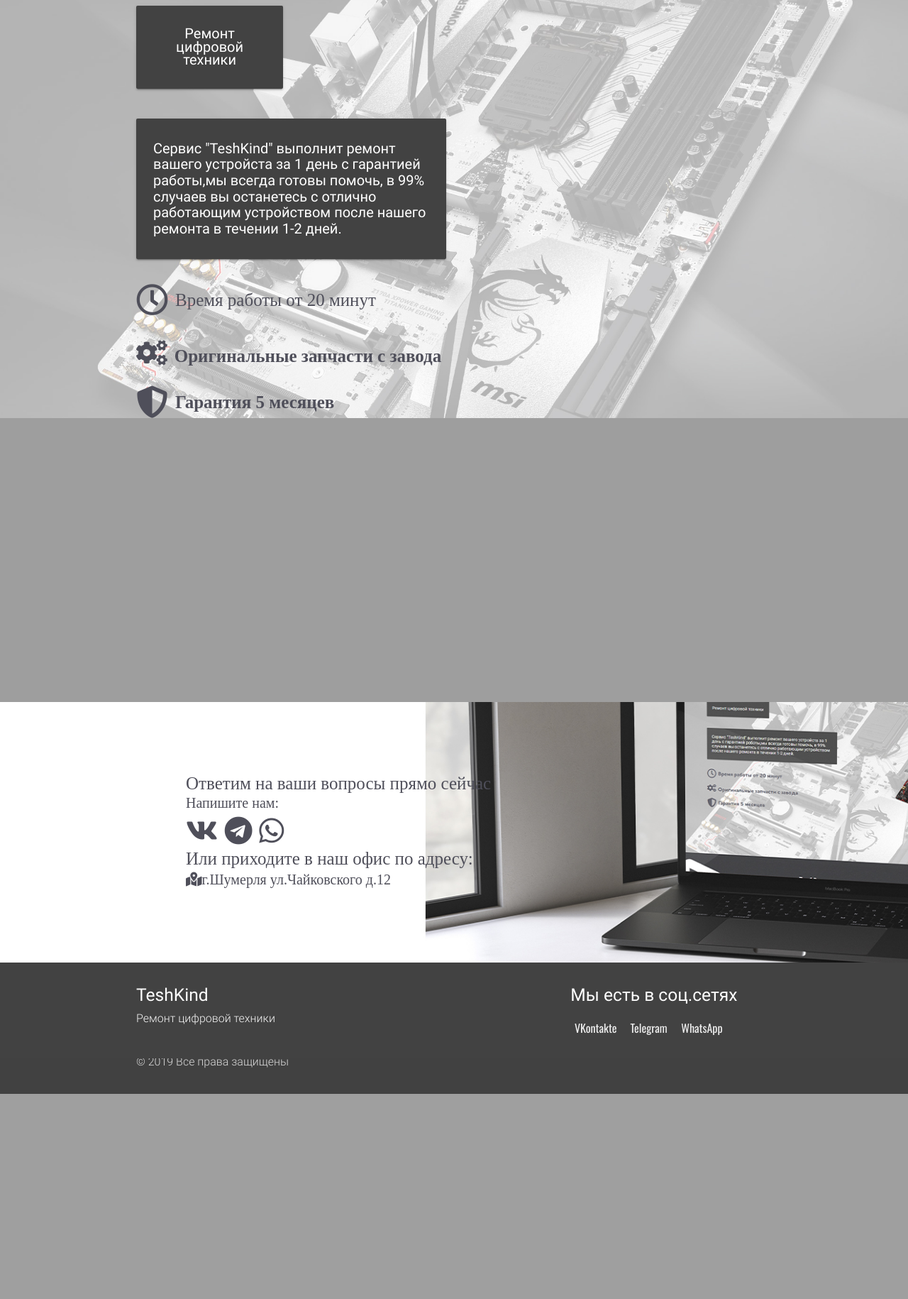
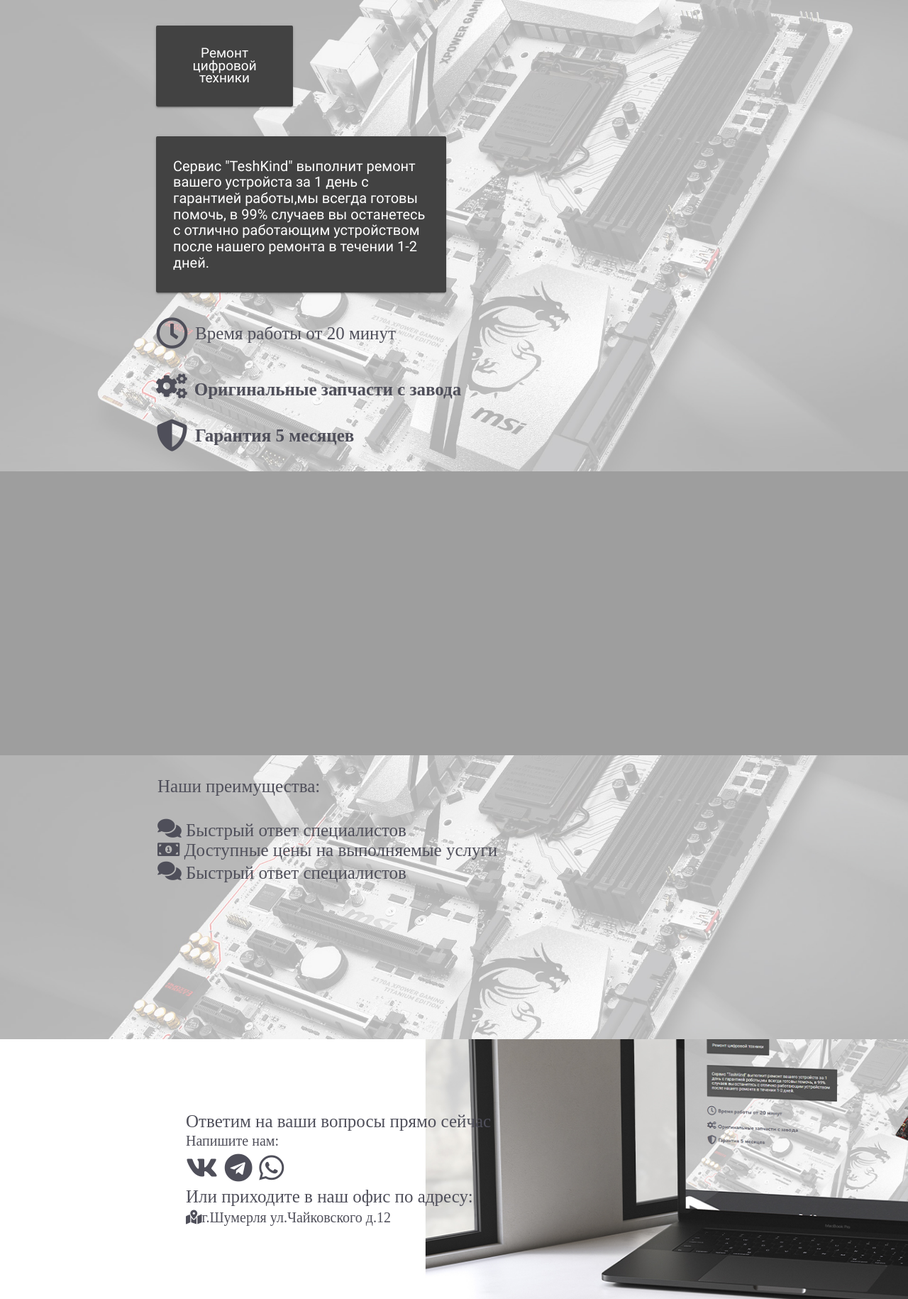
Before and after one commit to han0ki/ProjectTeshKind, a PHP site: page / in a window 1280 px wide. Shown: the part 64-1894 px from the top of the page at 71% size. Before the commit the page ends 1605 px from the top, so only its background shows below. Run offline with PHP 8.4, Linux system fonts and the light colour scheme; some libraries are stand-ins or nearby versions; some web fonts are replaced.

Commit message:
Add files via upload

```diff
--- a/css/style.css
+++ b/css/style.css
@@ -282,15 +282,36 @@ body {
 .icons{
   font-size:40px;
 }
-.sanya{
-  font-size:350px;
-  position:absolute;
-  color:white;
-  margin-top: -153px;
-  margin-left: -1305px;
+.prems{
+  position: relative;
+  background-position: center center;
+  background-size:  cover;
+  background-attachment:fixed;
+  background-repeat: no-repeat;
+  background-image: url('../img/mujik.jpg');
+  width: auto;
+  height: 400px;
 }
-
-
+.prem p{
+  font-size: 25px;
+  font-family: 'HouschkaRounded-Bold';
+  padding: 30px;
+}
+.prem span{
+  font-size: 25px;
+  font-family: 'HouschkaRounded-Bold';
+  padding: 30px;
+}
+.prem1 span{
+  font-size: 25px;
+  font-family: 'HouschkaRounded-Bold';
+  padding: 30px;
+}
+.prem2 span{
+  font-size: 25px;
+  font-family: 'HouschkaRounded-Bold';
+  padding: 30px;
+}
 
 
 
--- a/index.html
+++ b/index.html
@@ -35,8 +35,8 @@
       <ul id="nav-mobile" class="right hide-on-med-and-down">
         <li><a style="font-size:20px;width:100%;" href="index.html">Главная</a></li>
         <li><a style="font-size:20px;width:100%;" href="Onas.html">О нас</a></li>
-        <li><a style="font-size:20px;width:100%;" href="zayavka.html">Заявка на ремонт</a></li>
-        <li><a style="font-size:20px;width:100%;" href="svyaz.html">Связаться со специалистом</a></li>
+        <li><a style="font-size:20px;width:100%;" href="svyaz.html">Заявка на ремонт</a></li>
+        <li><a style="font-size:20px;width:100%;" href="forma.html">Связаться со специалистом</a></li>
       </ul>
 <ul class="side-nav" id="mobile-demo">
         <li><a href="sass.html">О нас</a></li>
@@ -49,11 +49,11 @@
   </nav>
 <!--Block1-->
 <div class="blochara">
-	<div class="container" style="">
+	<div class="container" style="padding: 28px;">
  <div class="row">
     <div class="col s12 m5 xl3">
       <div class="card-panel teal center-align grey darken-3">
-        <h6><span style="font-size:20px;"class="white-text">Ремонт цифровой техники
+        <h6><span style="font-size:19px;"class="white-text">Ремонт цифровой техники
         </span></h6>
       </div>
     </div>
@@ -103,7 +103,6 @@
 </div>
 <!--Block2-->
 
-
  <div class="slider">
     <ul class="slides">
       <li>
@@ -132,8 +131,11 @@
         <div class="caption right-align">
           <h3>Скорость работы</h3>
           <h5 class="light grey-text text-lighten-3">Ремонт вашего устройства производится от 20 минут, лучше чем в других сервисах</h5>
-          <div class="sanya">
-          <i class="fas fa-bolt"></i>
+          <i style="font-size:350px;
+  position:absolute;
+  color:white;
+  margin-top: -153px;
+  margin-left: -1305px;"class="fas fa-bolt"></i>
       </div>
         </div>
       </li>
@@ -141,6 +143,21 @@
       </li>
     </ul>
   </div>
+  <section class="prems">
+  	<div class="container">
+	<div class="prem">
+		<p>Наши преимущества:</p>
+		<span><i style="font-size:30px;"class="fas fa-comments"></i> Быстрый ответ специалистов</span>
+	</div>
+	<div class="prem1">
+		<span><i style="font-size:25px;"class="fas fa-money-bill-alt"></i>
+		Доступные цены на выполняемые услуги</span>
+	</div>
+	<div class="prem2">
+		<span><i style="font-size:30px;"class="fas fa-comments"></i> Быстрый ответ специалистов</span>
+	</div>
+</div>
+</section>
 <section class="callcenter">
 <div class="container">
 	 <h6><span class="sp3" >Ответим на ваши вопросы прямо сейчас
```
Also changed, not shown: forma.php (added, +157 -0 lines), img/remont-1.jpg (added).
